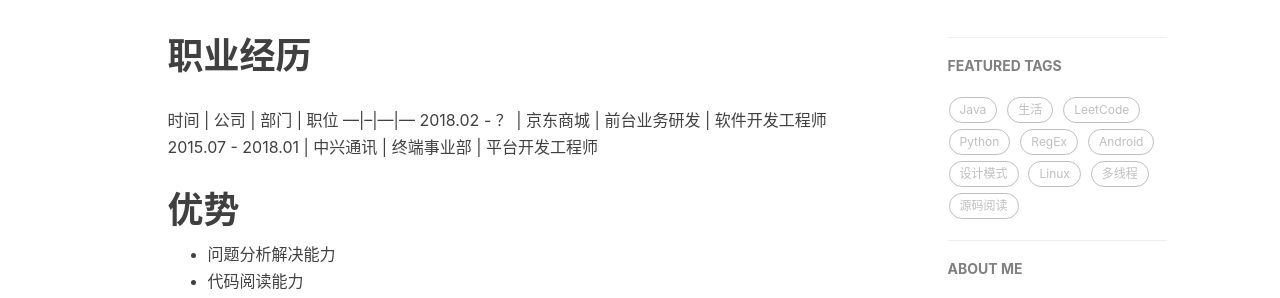
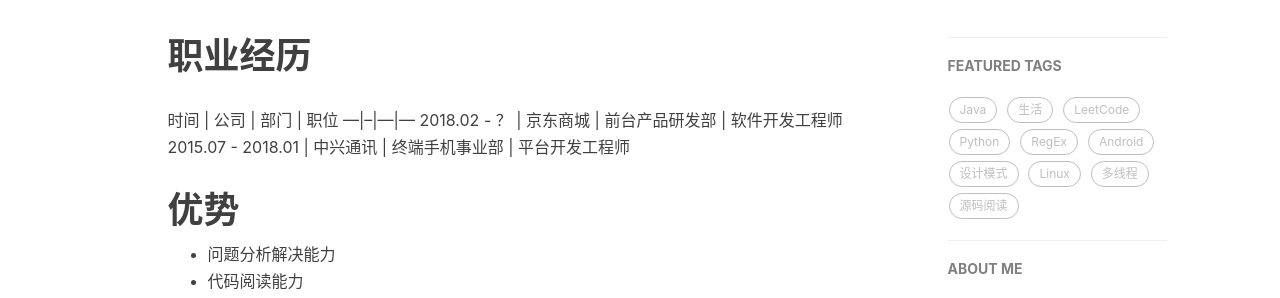
Before and after one commit to fxleyu/fxleyu.github.io, a Jekyll site: the page built from about.md, in a window 1280 px wide. Shown: the part 401-699 px from the top of the page. Built offline with Jekyll 4.4.1, drawn with Linux system fonts in a browser that asks for light colours; nearby versions of some CDN libraries; comment, search, counter and statistics services are not loaded.

Commit message:
UPDATE 修改不对称部门的问题

```diff
--- a/about.md
+++ b/about.md
@@ -5,8 +5,8 @@ title: About
 # 职业经历
 时间  | 公司 | 部门 | 职位
 ---|--|---|---
-2018.02 - ？       | 京东商城 | 前台业务研发 | 软件开发工程师
-2015.07 - 2018.01  | 中兴通讯 | 终端事业部   | 平台开发工程师
+2018.02 - ？       | 京东商城 | 前台产品研发部 | 软件开发工程师
+2015.07 - 2018.01  | 中兴通讯 | 终端手机事业部 | 平台开发工程师
 
 
 # 优势
```
